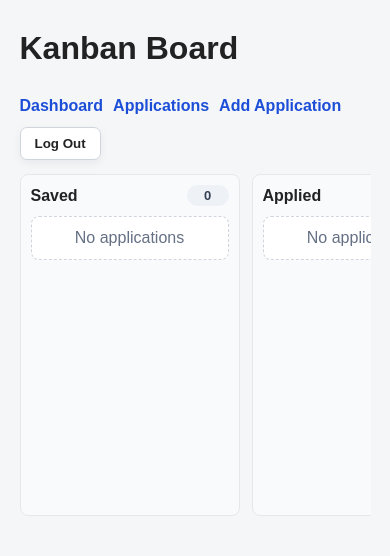
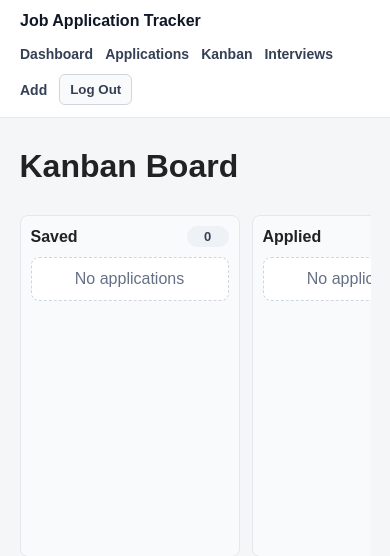
Before and after one commit to AwaisAli-dotcom/job-application-tracker, a Django app: page /applications/kanban/ in a window 390 px wide. Shown: the top 556 px of the page. Run offline with Django 5.2, Linux system fonts and the light colour scheme; the visitor is signed in with stand-in values (Sample User, id 1); data that the repository does not hold is empty.

Commit message:
Add shared layout and navigation

```diff
--- a/application/static/application/style.css
+++ b/application/static/application/style.css
@@ -3,6 +3,78 @@ body {
     font-family: Arial, sans-serif;
     background-color: #f4f6f8;
     color: #222;
+}
+
+.site-header {
+    background: #fff;
+    border-bottom: 1px solid #e5e7eb;
+}
+
+.site-header-inner {
+    display: flex;
+    align-items: center;
+    justify-content: space-between;
+    gap: 16px;
+    max-width: 1180px;
+    margin: 0 auto;
+    padding: 12px 20px;
+}
+
+.site-brand {
+    color: #101828;
+    font-weight: 800;
+    text-decoration: none;
+}
+
+.site-nav {
+    display: flex;
+    align-items: center;
+    gap: 12px;
+    flex-wrap: wrap;
+}
+
+.site-nav a {
+    color: #344054;
+    font-size: 14px;
+    font-weight: 700;
+    text-decoration: none;
+}
+
+.site-nav a:hover {
+    color: #1d4ed8;
+}
+
+.site-logout-form {
+    margin: 0;
+}
+
+.site-logout-form button {
+    padding: 7px 10px;
+    color: #344054;
+    background: #f8fafc;
+    border: 1px solid #d0d5dd;
+    border-radius: 6px;
+    cursor: pointer;
+    font-weight: 700;
+}
+
+.site-logout-form button:hover {
+    background: #eef2f7;
+}
+
+.messages {
+    display: grid;
+    gap: 8px;
+    margin-bottom: 16px;
+}
+
+.message {
+    margin: 0;
+    padding: 10px 12px;
+    background: #eff6ff;
+    color: #1e40af;
+    border: 1px solid #bfdbfe;
+    border-radius: 8px;
 }
 
 .container {
@@ -113,6 +185,11 @@ h1 {
     justify-self: start;
 }
 @media (max-width: 700px) {
+    .site-header-inner {
+        align-items: flex-start;
+        flex-direction: column;
+    }
+
     .form-card {
         grid-template-columns: 1fr;
     }
--- /dev/null
+++ b/application/templates/application/base.html
@@ -0,0 +1,50 @@
+{% load static %}
+<!DOCTYPE html>
+<html>
+<head>
+    <title>{% block title %}Job Application Tracker{% endblock %}</title>
+    <link rel="stylesheet" href="{% static 'application/style.css' %}">
+</head>
+<body>
+
+<header class="site-header">
+    <div class="site-header-inner">
+        <a class="site-brand" href="{% if user.is_authenticated %}{% url 'dashboard' %}{% else %}{% url 'home' %}{% endif %}">
+            Job Application Tracker
+        </a>
+
+        <nav class="site-nav" aria-label="Main navigation">
+            {% if user.is_authenticated %}
+                <a href="{% url 'dashboard' %}">Dashboard</a>
+                <a href="{% url 'application_list' %}">Applications</a>
+                <a href="{% url 'kanban_board' %}">Kanban</a>
+                <a href="{% url 'interview_list' %}">Interviews</a>
+                <a href="{% url 'application_create' %}">Add</a>
+                <form method="POST" action="{% url 'logout' %}" class="site-logout-form">
+                    {% csrf_token %}
+                    <button type="submit">Log Out</button>
+                </form>
+            {% else %}
+                <a href="{% url 'home' %}">Home</a>
+                <a href="{% url 'login' %}">Log In</a>
+                <a href="{% url 'register' %}">Register</a>
+            {% endif %}
+        </nav>
+    </div>
+</header>
+
+{% if messages %}
+    <div class="container">
+        <div class="messages">
+            {% for message in messages %}
+                <p class="message message-{{ message.tags }}">{{ message }}</p>
+            {% endfor %}
+        </div>
+    </div>
+{% endif %}
+
+{% block content %}{% endblock %}
+{% block scripts %}{% endblock %}
+
+</body>
+</html>
--- a/application/templates/application/kanban.html
+++ b/application/templates/application/kanban.html
@@ -1,28 +1,10 @@
-{% load static %}
-<!DOCTYPE html>
-<html>
-<head>
-    <title>Kanban Board</title>
-    <link rel="stylesheet" href="{% static 'application/style.css' %}">
-</head>
-<body>
+{% extends 'application/base.html' %}
 
+{% block title %}Kanban Board{% endblock %}
+
+{% block content %}
 <div class="container kanban-container">
-    <div class="list-header">
-        <div>
-            <h1>Kanban Board</h1>
-            <div class="dashboard-nav">
-                <a href="{% url 'dashboard' %}">Dashboard</a>
-                <a href="{% url 'application_list' %}">Applications</a>
-                <a href="{% url 'application_create' %}">Add Application</a>
-            </div>
-        </div>
-
-        <form method="POST" action="{% url 'logout' %}" class="logout-form">
-            {% csrf_token %}
-            <button type="submit">Log Out</button>
-        </form>
-    </div>
+    <h1>Kanban Board</h1>
 
     <div class="kanban-board">
         {% for column in columns %}
@@ -77,7 +59,9 @@
         {% endfor %}
     </div>
 </div>
+{% endblock %}
 
+{% block scripts %}
 <script>
     var draggedCard = null;
 
@@ -153,6 +137,4 @@
         });
     }
 </script>
-
-</body>
-</html>
+{% endblock %}
```
Also changed, not shown: application/templates/application/application_confirm_delete.html (+5 -11 lines), application/templates/application/application_detail.html (+5 -11 lines), application/templates/application/application_form.html (+7 -11 lines), application/templates/application/application_list.html (+4 -22 lines), application/templates/application/dashboard.html (+6 -27 lines), application/templates/application/document_confirm_delete.html (+5 -11 lines), application/templates/application/document_form.html (+5 -11 lines), application/templates/application/home.html (+5 -11 lines), application/templates/application/interview_confirm_delete.html (+5 -11 lines), application/templates/application/interview_form.html (+5 -11 lines), application/templates/application/interview_list.html (+6 -26 lines), application/templates/application/reminder_confirm_delete.html (+5 -11 lines), application/templates/application/reminder_form.html (+5 -11 lines), application/templates/registration/login.html (+5 -11 lines), 1 more files.
